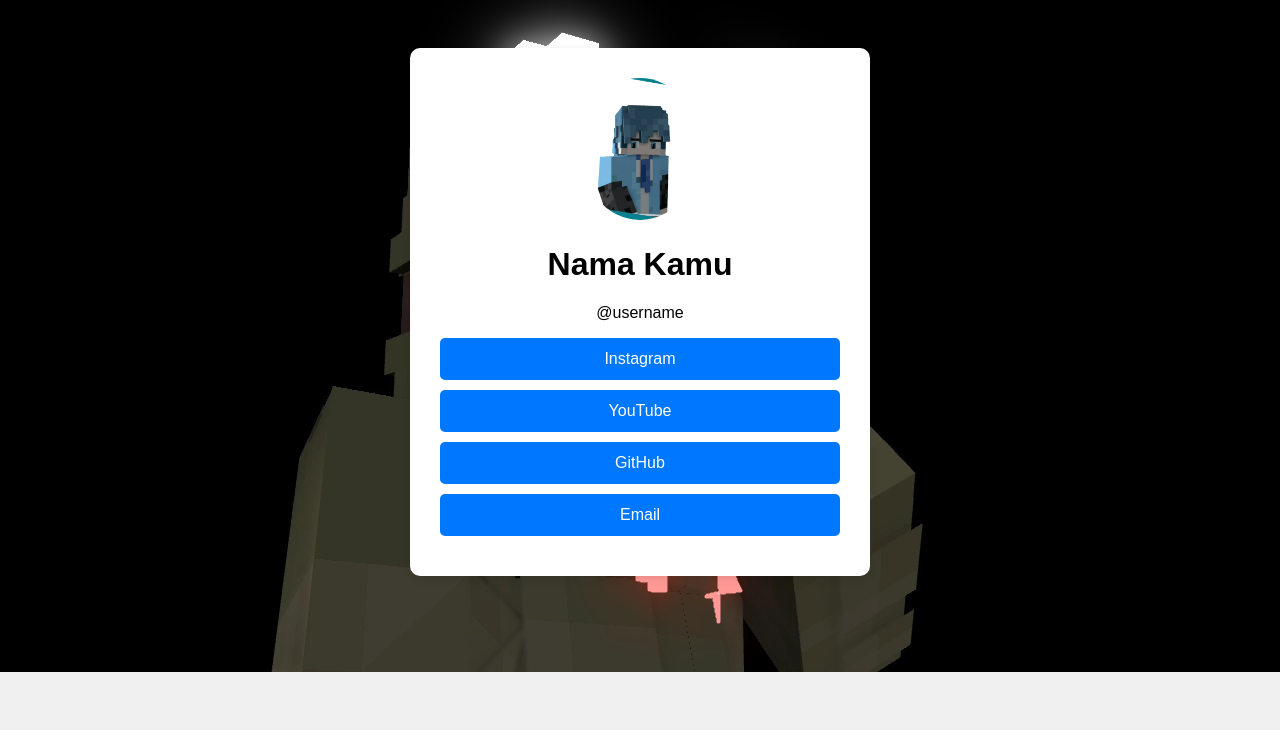
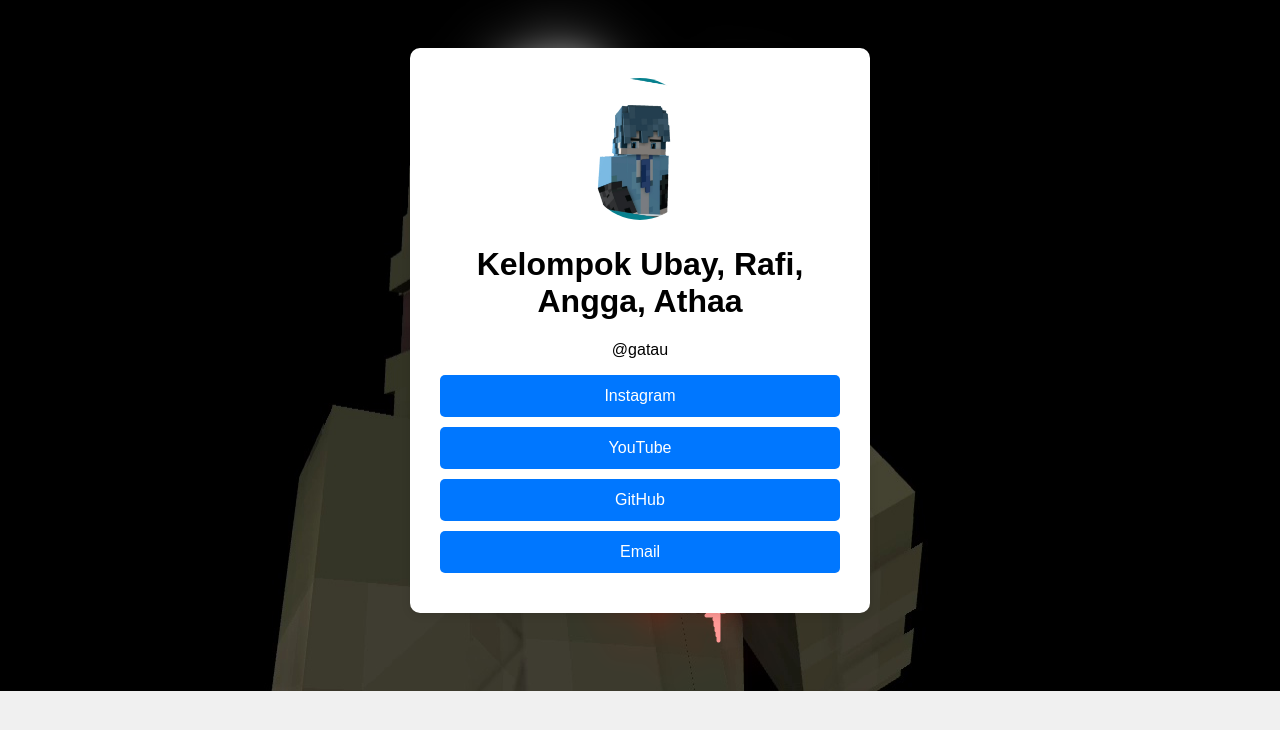
Before and after one commit to PixZ19/belajar-web-dasar, a plain HTML site: page index.html in a window 1280 px wide. Drawn offline with Linux system fonts and the light colour scheme.

Commit message:
Update index.html

```diff
--- a/index.html
+++ b/index.html
@@ -2,17 +2,17 @@
 <html>
 <head>
     <meta charset="UTF-8">
-    <title>BioLink Saya</title>
+    <title>Gk Tw :)</title>
     <link rel="stylesheet" href="style.css">
 </head>
 <body>
     <div class="container">
         <img src="https://raw.githubusercontent.com/PixZ19/belajar-web-dasar/refs/heads/main/1744534262969.png" alt="Foto Profil">
-        <h1>Nama Kamu</h1>
-        <p>@username</p>
+        <h1>Kelompok Ubay, Rafi, Angga, Athaa</h1>
+        <p>@gatau</p>
 
         <a href="https://instagram.com/" target="_blank">Instagram</a>
-        <a href="https://youtube.com/" target="_blank">YouTube</a>
+        <a href="https://youtube.com/@PixelAnimHD" target="_blank">YouTube</a>
         <a href="https://github.com/" target="_blank">GitHub</a>
         <a href="mailto:kamu@email.com">Email</a>
     </div>
```
